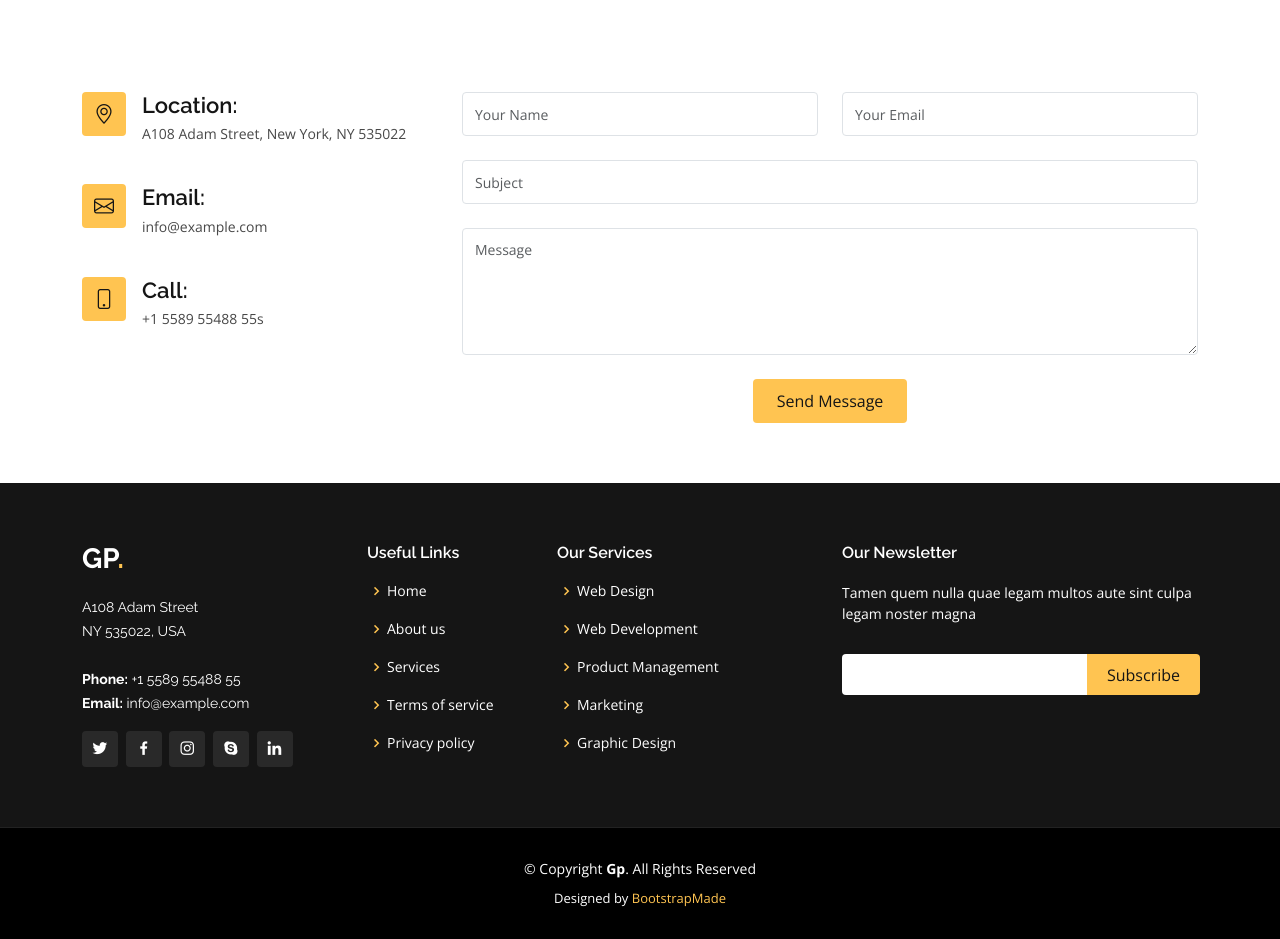
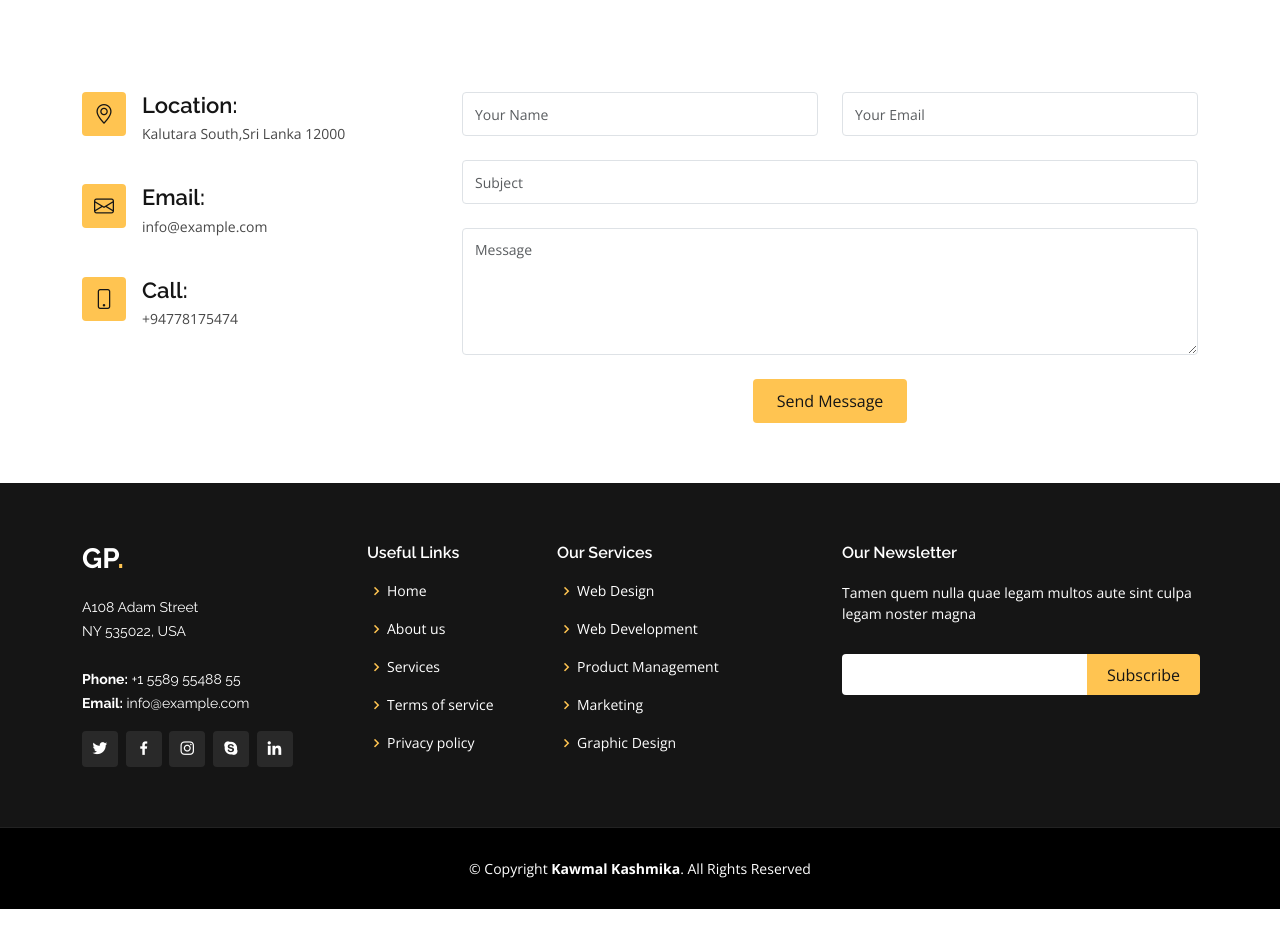
Before and after one commit to kawmalkashmika/PC-Doctor, a plain HTML site: page index.html in a window 1280 px wide. Shown: the part 6900-7839 px from the top of the page. After the commit the page ends 7809 px from the top, so only its background shows below. Drawn offline with nearby package versions, Linux system fonts and the light colour scheme; grey boxes are pictures that could not be loaded.

Commit message:
Edit Contact section

```diff
--- a/index.html
+++ b/index.html
@@ -706,7 +706,7 @@
 
             <div>
                 <iframe style="border:0; width: 100%; height: 270px;"
-                        src="https://www.google.com/maps/embed?pb=!1m14!1m8!1m3!1d12097.433213460943!2d-74.0062269!3d40.7101282!3m2!1i1024!2i768!4f13.1!3m3!1m2!1s0x0%3A0xb89d1fe6bc499443!2sDowntown+Conference+Center!5e0!3m2!1smk!2sbg!4v1539943755621"
+                        src="https://www.google.com/maps/embed?pb=!1m14!1m8!1m3!1d12097.433213460943!2d-74.0062269!3d40.7101282!3m2!1i1024!2i768!4f13.1!3m3!1m2!1s0x0%3A0xb89d1fe6bc499443!2sDowntown+Conference+Center!5e0!3m2!1smk!2sbg!4v1539943755621https://www.google.com/maps/embed?pb=!1m18!1m12!1m3!1d3963.504790218695!2d79.95782337480641!3d6.583996693409618!2m3!1f0!2f0!3f0!3m2!1i1024!2i768!4f13.1!3m3!1m2!1s0x3ae237869a0a3c35%3A0x5f76ee365f237c74!2sPC%20Doctor!5e0!3m2!1sen!2slk!4v1707211787693!5m2!1sen!2slk"
                         frameborder="0" allowfullscreen></iframe>
             </div>
 
@@ -717,7 +717,7 @@
                         <div class="address">
                             <i class="bi bi-geo-alt"></i>
                             <h4>Location:</h4>
-                            <p>A108 Adam Street, New York, NY 535022</p>
+                            <p>Kalutara South,Sri Lanka 12000</p>
                         </div>
 
                         <div class="email">
@@ -729,7 +729,7 @@
                         <div class="phone">
                             <i class="bi bi-phone"></i>
                             <h4>Call:</h4>
-                            <p>+1 5589 55488 55s</p>
+                            <p>+94778175474</p>
                         </div>
 
                     </div>
@@ -838,14 +838,7 @@
 
     <div class="container">
         <div class="copyright">
-            &copy; Copyright <strong><span>Gp</span></strong>. All Rights Reserved
-        </div>
-        <div class="credits">
-            <!-- All the links in the footer should remain intact. -->
-            <!-- You can delete the links only if you purchased the pro version. -->
-            <!-- Licensing information: https://bootstrapmade.com/license/ -->
-            <!-- Purchase the pro version with working PHP/AJAX contact form: https://bootstrapmade.com/gp-free-multipurpose-html-bootstrap-template/ -->
-            Designed by <a href="https://bootstrapmade.com/">BootstrapMade</a>
+            &copy; Copyright <strong><span>Kawmal Kashmika</span></strong>. All Rights Reserved
         </div>
     </div>
 </footer><!-- End Footer -->
```
